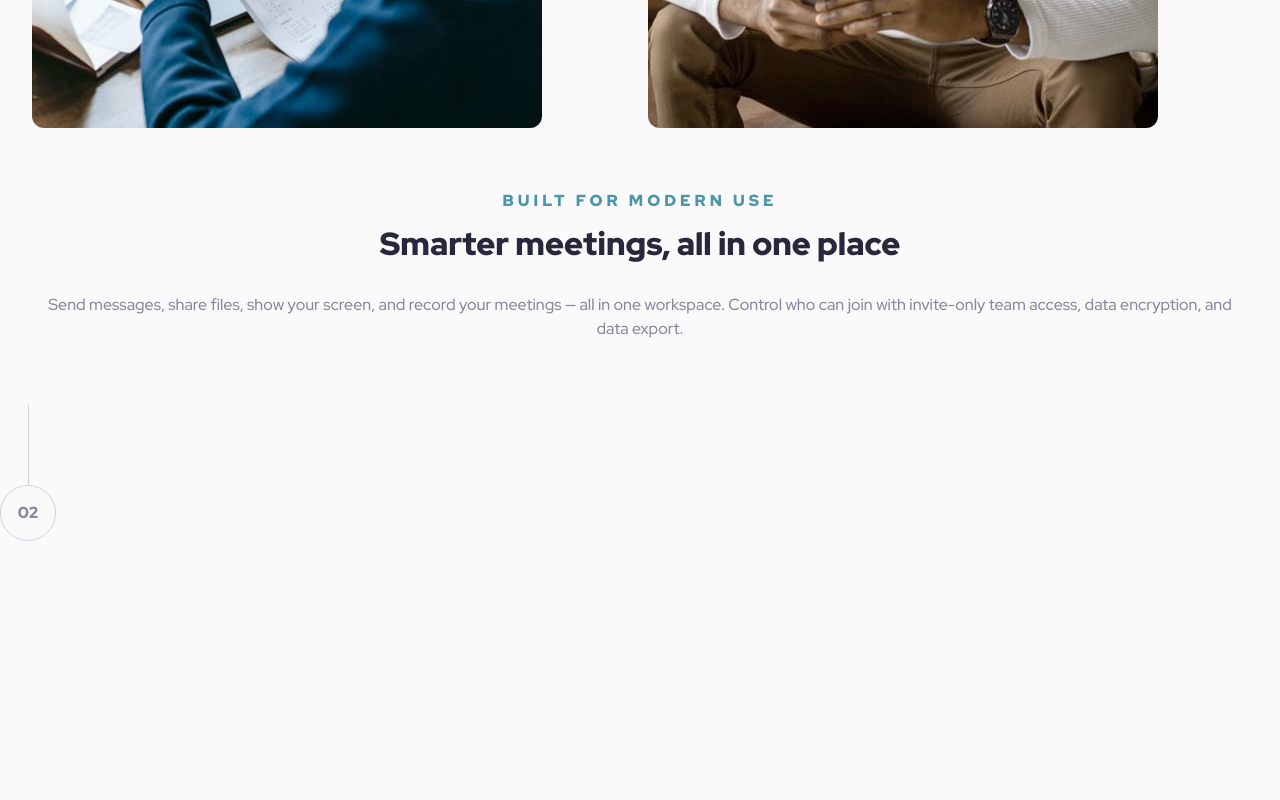
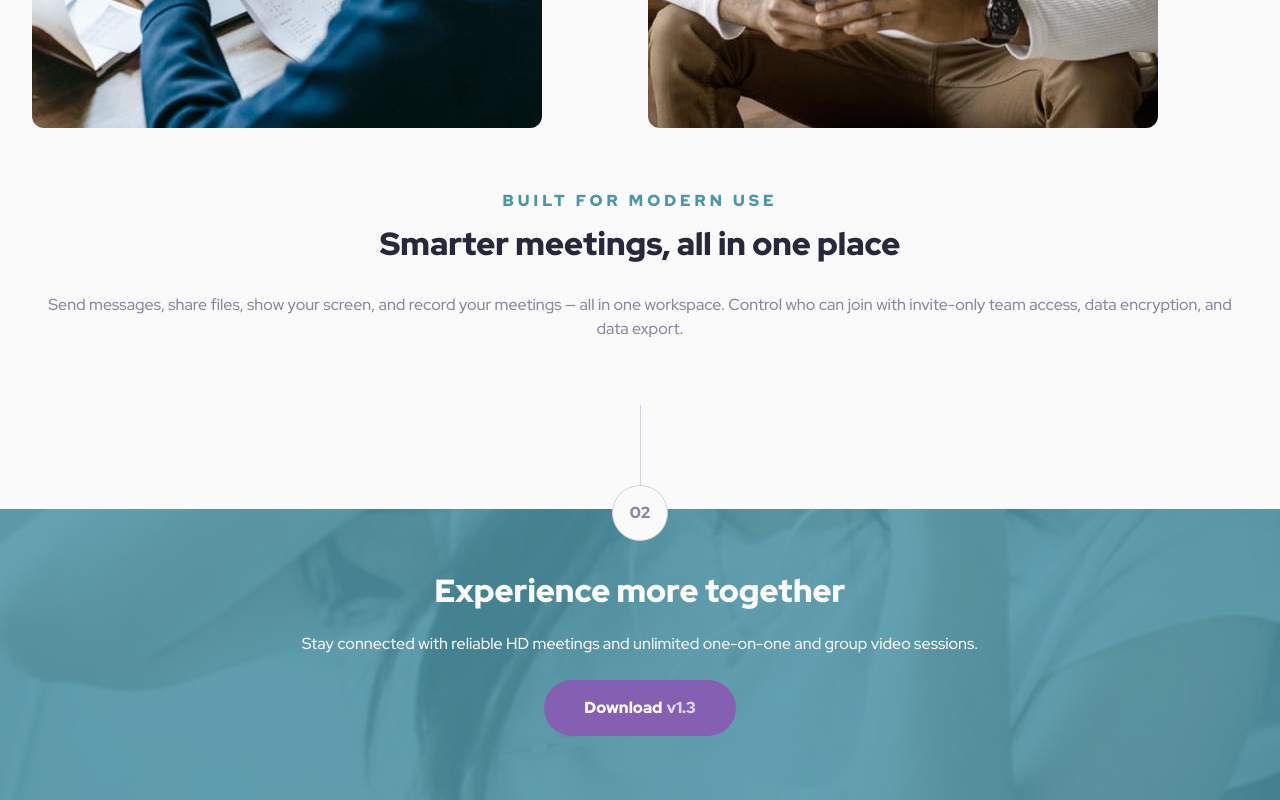
Before and after one commit to BlonoBuccellati/fm-meet-landing-page, a Next.js app: page / in a window 1280 px wide. Shown: the part 2069-2869 px from the top of the page. Before the commit the page ends 2610 px from the top, so only its background shows below. Built offline with nearby package versions, Linux system fonts and the light colour scheme.

Commit message:
feat:footerの追加

```diff
--- a/src/components/sections/footer-section.tsx
+++ b/src/components/sections/footer-section.tsx
@@ -1,11 +1,48 @@
+import Image from "next/image";
+
+import { mobileImageFooter } from "@/assets";
 import Number from "@/components/number";
+import { cn } from "@/lib/utils";
 
-const FooterSection = () => {
+import DownloadText from "../download-text";
+import { Button } from "../ui/button";
+
+const SectionHero = ({ className }: { className?: string }) => {
   return (
-    <section>
-      <Number num={2} />
+    <section
+      className={cn(
+        "relative bg-cyan-600/85 text-center text-white",
+        className,
+      )}
+    >
+      {/* fill で親のサイズにピッタリ合わせる */}
+      <Image
+        src={mobileImageFooter}
+        alt=""
+        fill
+        className="-z-10 object-cover object-center"
+      />
+      <div className="space-y-300 px-400 py-800">
+        <h1 className="typo-heading-lg">Experience more together</h1>
+        <p className="typo-button font-medium">
+          Stay connected with reliable HD meetings and unlimited one-on-one and
+          group video sessions.
+        </p>
+        <Button variant="purple">
+          <DownloadText />
+        </Button>
+      </div>
     </section>
   );
 };
 
+const FooterSection = () => {
+  return (
+    <footer>
+      <Number num={2} className="relative z-10 mx-auto -mb-400 w-fit" />
+      <SectionHero />
+    </footer>
+  );
+};
+
 export default FooterSection;
```
